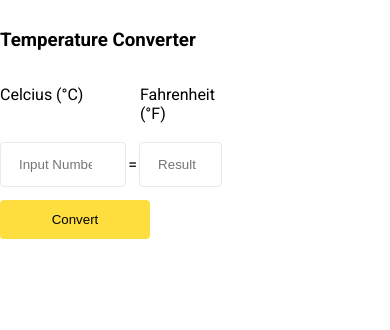
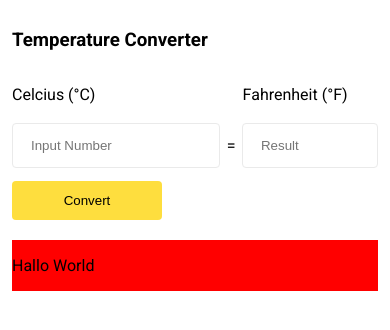
Before and after one commit to revou-fundamental-course/5-feb-24-zainuddin25, a plain HTML site: page index.html in a window 390 px wide. Shown: the part 50-380 px from the top of the page. Drawn offline with Linux system fonts and the light colour scheme.

Commit message:
ADD : Responsive ui convert

```diff
--- a/css/style.css
+++ b/css/style.css
@@ -115,8 +115,11 @@ header {
 
 /* Responsive Mobile */
 @media only screen and (max-width: 600px) {
+  body {
+    padding: 0px 12px;
+  }
+
   header {
-    padding: 0px 12px;
     position: relative;
     height: 60px;
   }
@@ -166,4 +169,18 @@ header {
   .nav-link {
     color: black;
   }
+
+  #main-content {
+    display: flex;
+    flex-direction: column;
+  }
+
+  #convert-section {
+    width: 100%;
+  }
+
+  #history-section {
+    width: 100%;
+    background-color: red;
+  }
 }
--- a/index.html
+++ b/index.html
@@ -86,7 +86,9 @@
           <button id="button-convert">Convert</button>
         </form>
       </section>
-      <section id="history-section"></section>
+      <section id="history-section">
+        <p>Hallo World</p>
+      </section>
     </section>
     <!-- CONTENT -->
     <!-- MAIN CONTENT -->
```
